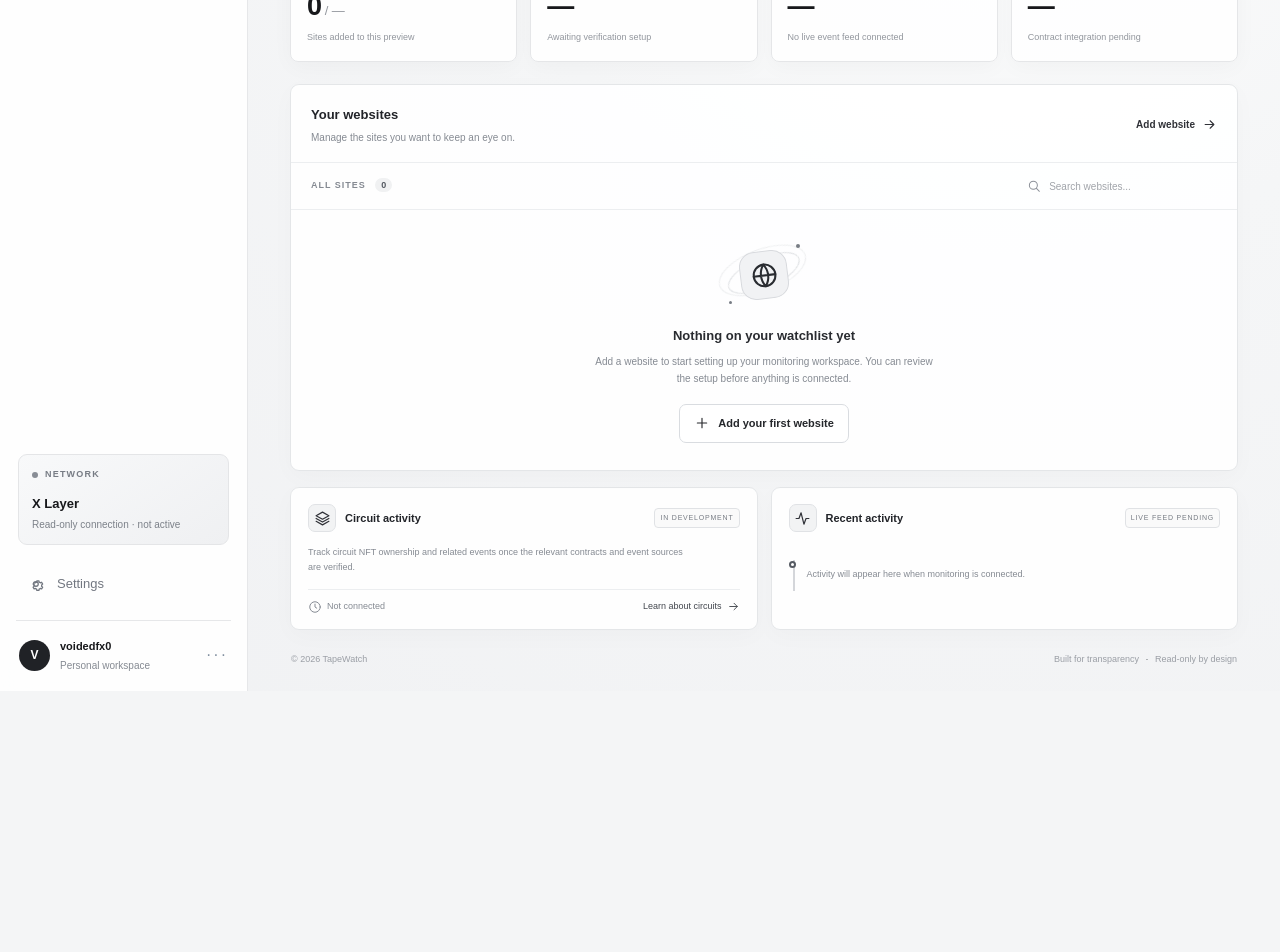
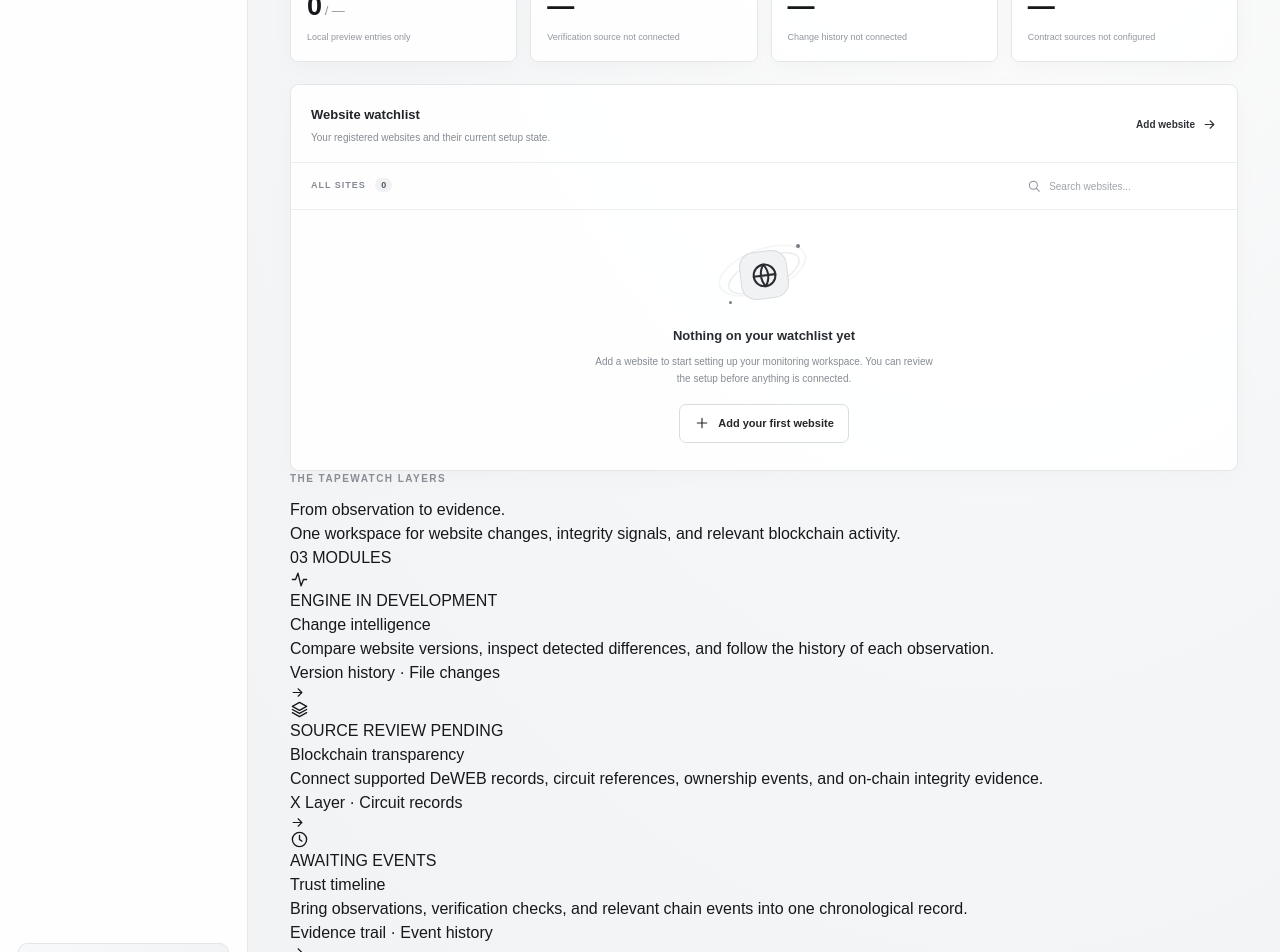
Before and after one commit to voidedfx0/tapewatch, a Next.js app: page / in a window 1280 px wide. Shown: the part 460-1412 px from the top of the page. Before the commit the page ends 1151 px from the top, so only its background shows below. Built offline with nearby package versions, Linux system fonts and the light colour scheme.

Commit message:
Redesign TapeWatch overview as website intelligence command centre

```diff
--- a/app/page.tsx
+++ b/app/page.tsx
@@ -108,7 +108,7 @@ export default function Home() {
           </div>
         ) : <div className="content">
           <div className="welcome-row">
-            <div><div className="eyebrow">MONITORING WORKSPACE</div><h1>Website integrity, <span>in focus.</span></h1><p className="intro">A clear view of what changes across your DeWEB sites and circuits.</p></div>
+            <div><div className="eyebrow">WEBSITE INTELLIGENCE PLATFORM</div><h1>See the signal <span>behind every change.</span></h1><p className="intro">Monitor websites, investigate changes, and connect integrity evidence with on-chain activity.</p></div>
             <button className="primary-button" onClick={() => { setShowAdd(true); setNotice(""); }}><Icon name="plus" size={17}/> Add a website</button>
             <div className="motion-visual" aria-hidden="true">
               <div className="motion-grid" />
@@ -122,24 +122,44 @@ export default function Home() {
             </div>
           </div>
 
-          <div className="notice-bar"><span className="notice-icon"><Icon name="shield" size={17}/></span><div><strong>You're viewing the TapeWatch preview</strong><p>No live blockchain data or website monitoring is connected yet. Nothing here is presented as a verified result.</p></div><span className="preview-tag">PREVIEW</span></div>
+          <div className="notice-bar"><span className="notice-icon"><Icon name="shield" size={17}/></span><div><strong>Preview workspace · data connections pending</strong><p>Your workspace is ready to configure. Live website observations, integrity results, and blockchain events will appear after their data sources are connected.</p></div><span className="preview-tag">PREVIEW</span></div>
 
           <section className="stats-grid" aria-label="Monitoring summary">
-            <article className="stat-card"><div className="stat-head">Websites monitored <span className="stat-icon"><Icon name="globe"/></span></div><div className="stat-number">{sites.length}<small> / —</small></div><div className="stat-foot">Sites added to this preview</div></article>
-            <article className="stat-card"><div className="stat-head">Integrity checks <span className="stat-icon"><Icon name="shield"/></span></div><div className="stat-number">—</div><div className="stat-foot">Awaiting verification setup</div></article>
-            <article className="stat-card"><div className="stat-head">Changes detected <span className="stat-icon"><Icon name="activity"/></span></div><div className="stat-number">—</div><div className="stat-foot">No live event feed connected</div></article>
-            <article className="stat-card"><div className="stat-head">Circuits tracked <span className="stat-icon"><Icon name="layers"/></span></div><div className="stat-number">—</div><div className="stat-foot">Contract integration pending</div></article>
+            <article className="stat-card"><div className="stat-head">Websites on watchlist <span className="stat-icon"><Icon name="globe"/></span></div><div className="stat-number">{sites.length}<small> / —</small></div><div className="stat-foot">Local preview entries only</div></article>
+            <article className="stat-card"><div className="stat-head">Verified observations <span className="stat-icon"><Icon name="shield"/></span></div><div className="stat-number">—</div><div className="stat-foot">Verification source not connected</div></article>
+            <article className="stat-card"><div className="stat-head">Changes recorded <span className="stat-icon"><Icon name="activity"/></span></div><div className="stat-number">—</div><div className="stat-foot">Change history not connected</div></article>
+            <article className="stat-card"><div className="stat-head">Linked circuits <span className="stat-icon"><Icon name="layers"/></span></div><div className="stat-number">—</div><div className="stat-foot">Contract sources not configured</div></article>
           </section>
 
           <section className="section-card" id="websites">
-            <div className="section-heading"><div><h2>Your websites</h2><p>Manage the sites you want to keep an eye on.</p></div><button className="text-button" onClick={() => setShowAdd(true)}>Add website <Icon name="arrow" size={15}/></button></div>
+            <div className="section-heading"><div><h2>Website watchlist</h2><p>Your registered websites and their current setup state.</p></div><button className="text-button" onClick={() => setShowAdd(true)}>Add website <Icon name="arrow" size={15}/></button></div>
             <div className="table-toolbar"><div className="table-title">ALL SITES <span>{sites.length}</span></div><label className="search-box"><Icon name="search" size={16}/><input id="site-search" value={query} onChange={(e) => setQuery(e.target.value)} placeholder="Search websites..." /></label></div>
             {filteredSites.length ? <div className="site-list">{filteredSites.map((site) => <button className="site-row site-row-button" key={site.id} onClick={() => { setSelectedSite(site); setDetailTab("overview"); }}><div className="site-favicon"><Icon name="globe" size={17}/></div><div className="site-details"><strong>{site.url}</strong><span>Added in this browser preview</span></div><span className="draft-status"><span/> Setup draft</span><span className="site-open"><Icon name="arrow" size={15}/></span></button>)}</div> : <div className="empty-state"><div className="empty-illustration"><div className="orbit orbit-one"/><div className="orbit orbit-two"/><div className="empty-globe"><Icon name="globe" size={29}/></div><span className="spark spark-one"/> <span className="spark spark-two"/></div><h3>{query ? "No matching websites" : "Nothing on your watchlist yet"}</h3><p>{query ? "Try a different search term." : "Add a website to start setting up your monitoring workspace. You can review the setup before anything is connected."}</p>{!query && <button className="secondary-button" onClick={() => setShowAdd(true)}><Icon name="plus" size={16}/> Add your first website</button>}</div>}
           </section>
 
+          <section className="intelligence-section" aria-label="TapeWatch intelligence modules">
+            <div className="intelligence-heading"><div><div className="eyebrow">THE TAPEWATCH LAYERS</div><h2>From observation to evidence.</h2><p>One workspace for website changes, integrity signals, and relevant blockchain activity.</p></div><span className="module-count">03 MODULES</span></div>
+            <div className="intelligence-grid">
+              <article className="intelligence-card">
+                <div className="intelligence-card-top"><span className="intelligence-icon"><Icon name="activity" size={19}/></span><span className="module-state">ENGINE IN DEVELOPMENT</span></div>
+                <div className="intelligence-card-body"><h3>Change intelligence</h3><p>Compare website versions, inspect detected differences, and follow the history of each observation.</p></div>
+                <div className="intelligence-card-foot"><span>Version history · File changes</span><span className="module-arrow"><Icon name="arrow" size={15}/></span></div>
+              </article>
+              <article className="intelligence-card">
+                <div className="intelligence-card-top"><span className="intelligence-icon"><Icon name="layers" size={19}/></span><span className="module-state">SOURCE REVIEW PENDING</span></div>
+                <div className="intelligence-card-body"><h3>Blockchain transparency</h3><p>Connect supported DeWEB records, circuit references, ownership events, and on-chain integrity evidence.</p></div>
+                <div className="intelligence-card-foot"><span>X Layer · Circuit records</span><span className="module-arrow"><Icon name="arrow" size={15}/></span></div>
+              </article>
+              <article className="intelligence-card">
+                <div className="intelligence-card-top"><span className="intelligence-icon"><Icon name="clock" size={19}/></span><span className="module-state">AWAITING EVENTS</span></div>
+                <div className="intelligence-card-body"><h3>Trust timeline</h3><p>Bring observations, verification checks, and relevant chain events into one chronological record.</p></div>
+                <div className="intelligence-card-foot"><span>Evidence trail · Event history</span><span className="module-arrow"><Icon name="arrow" size={15}/></span></div>
+              </article>
+            </div>
+          </section>
           <div className="lower-grid">
-            <section className="mini-card" id="circuits"><div className="mini-heading"><div><span className="mini-icon"><Icon name="layers" size={17}/></span><h2>Circuit activity</h2></div><span className="coming-soon">IN DEVELOPMENT</span></div><p>Track circuit NFT ownership and related events once the relevant contracts and event sources are verified.</p><div className="mini-foot"><span><Icon name="clock" size={14}/> Not connected</span><span>Learn about circuits <Icon name="arrow" size={13}/></span></div></section>
-            <section className="mini-card" id="activity"><div className="mini-heading"><div><span className="mini-icon"><Icon name="activity" size={17}/></span><h2>Recent activity</h2></div><span className="coming-soon">LIVE FEED PENDING</span></div><div className="activity-empty"><span className="activity-line"/><p>Activity will appear here when monitoring is connected.</p></div></section>
+            <section className="mini-card" id="circuits"><div className="mini-heading"><div><span className="mini-icon"><Icon name="layers" size={17}/></span><h2>Circuit intelligence</h2></div><span className="coming-soon">NOT CONNECTED</span></div><p>TapeWatch will show circuit records and related ownership activity after the correct contracts, event sources, and network support are verified.</p><div className="mini-foot"><span><Icon name="clock" size={14}/> No chain events loaded</span><span>Evidence first <Icon name="arrow" size={13}/></span></div></section>
+            <section className="mini-card" id="activity"><div className="mini-heading"><div><span className="mini-icon"><Icon name="activity" size={17}/></span><h2>Trust timeline</h2></div><span className="coming-soon">AWAITING DATA</span></div><div className="activity-empty"><span className="activity-line"/><p>Website observations and verified events will appear here once their sources are connected.</p></div></section>
           </div>
           <footer className="footer"><span>© 2026 TapeWatch</span><span>Built for transparency <i>·</i> Read-only by design</span></footer>
         </div>}
```
